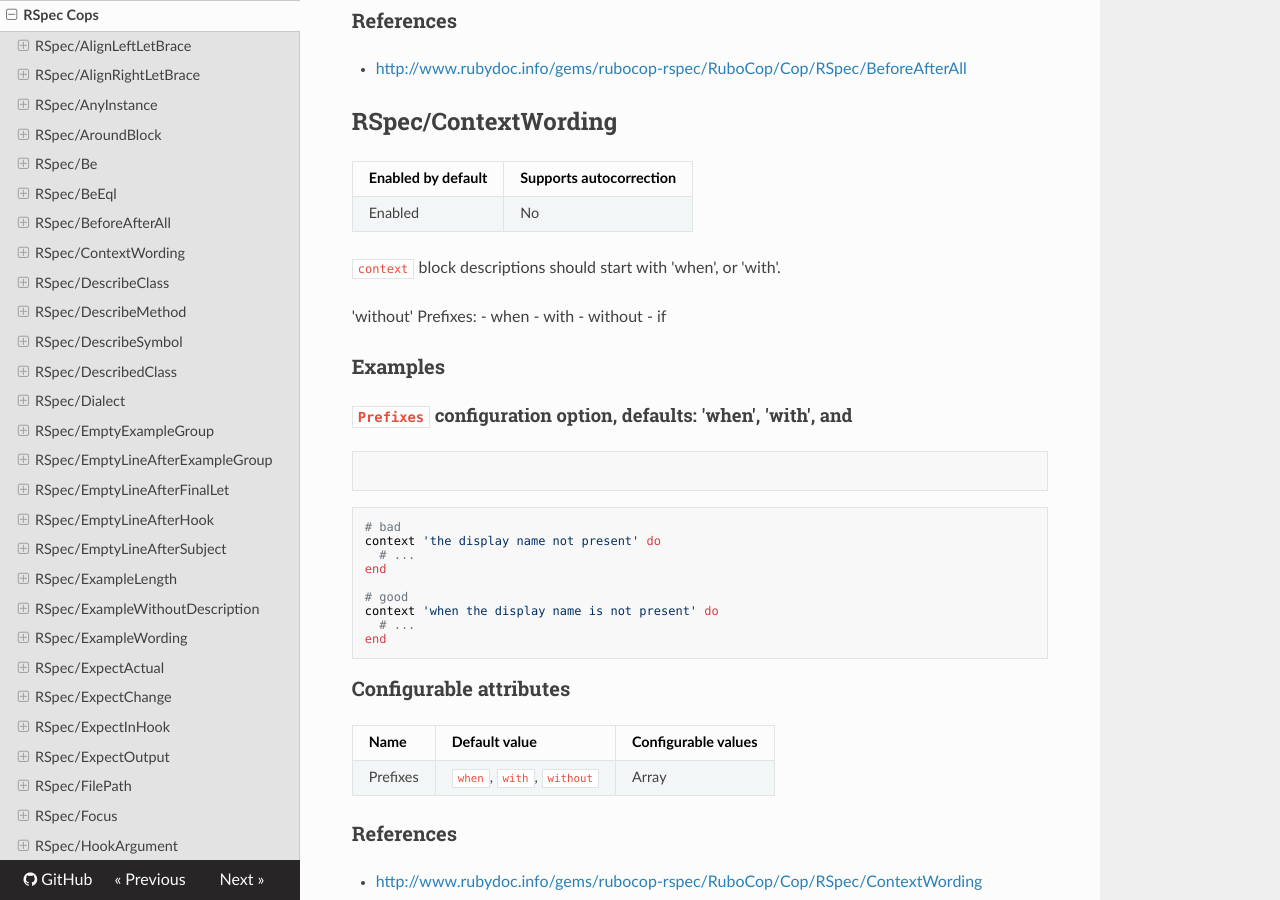
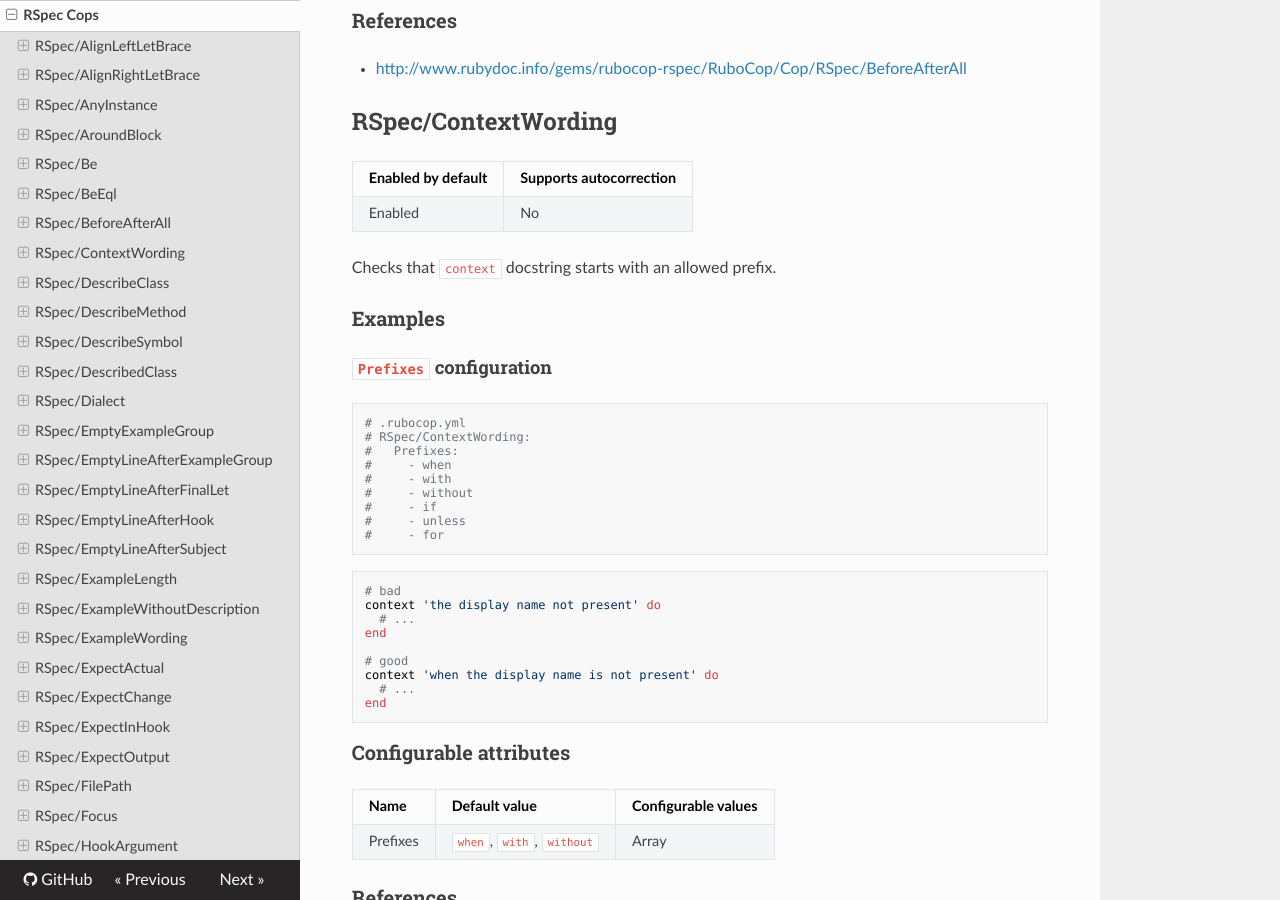
Before and after one commit to rubocop/rubocop-rspec, an MkDocs documentation site: the page built from manual/cops_rspec.md, in a window 1280 px wide and 900 px high, scrolled down 4528 px. Built offline with MkDocs 1.6.1, drawn with Linux system fonts in a browser that asks for light colours; nearby versions of some CDN libraries; old or Windows-style settings are respelled for this version of MkDocs.

Commit message:
Fix doc issue for ContextWording cop
fixes #758

````diff
--- a/manual/cops_rspec.md
+++ b/manual/cops_rspec.md
@@ -239,21 +239,22 @@ Enabled by default | Supports autocorrection
 --- | ---
 Enabled | No
 
-`context` block descriptions should start with 'when', or 'with'.
-
-'without'
-  Prefixes:
-    - when
-    - with
-    - without
-    - if
-
-### Examples
-
-#### `Prefixes` configuration option, defaults: 'when', 'with', and
-
-```ruby
-
+Checks that `context` docstring starts with an allowed prefix.
+
+### Examples
+
+#### `Prefixes` configuration
+
+```ruby
+# .rubocop.yml
+# RSpec/ContextWording:
+#   Prefixes:
+#     - when
+#     - with
+#     - without
+#     - if
+#     - unless
+#     - for
 ```
 ```ruby
 # bad
````
Also changed, not shown: 2 other files.
